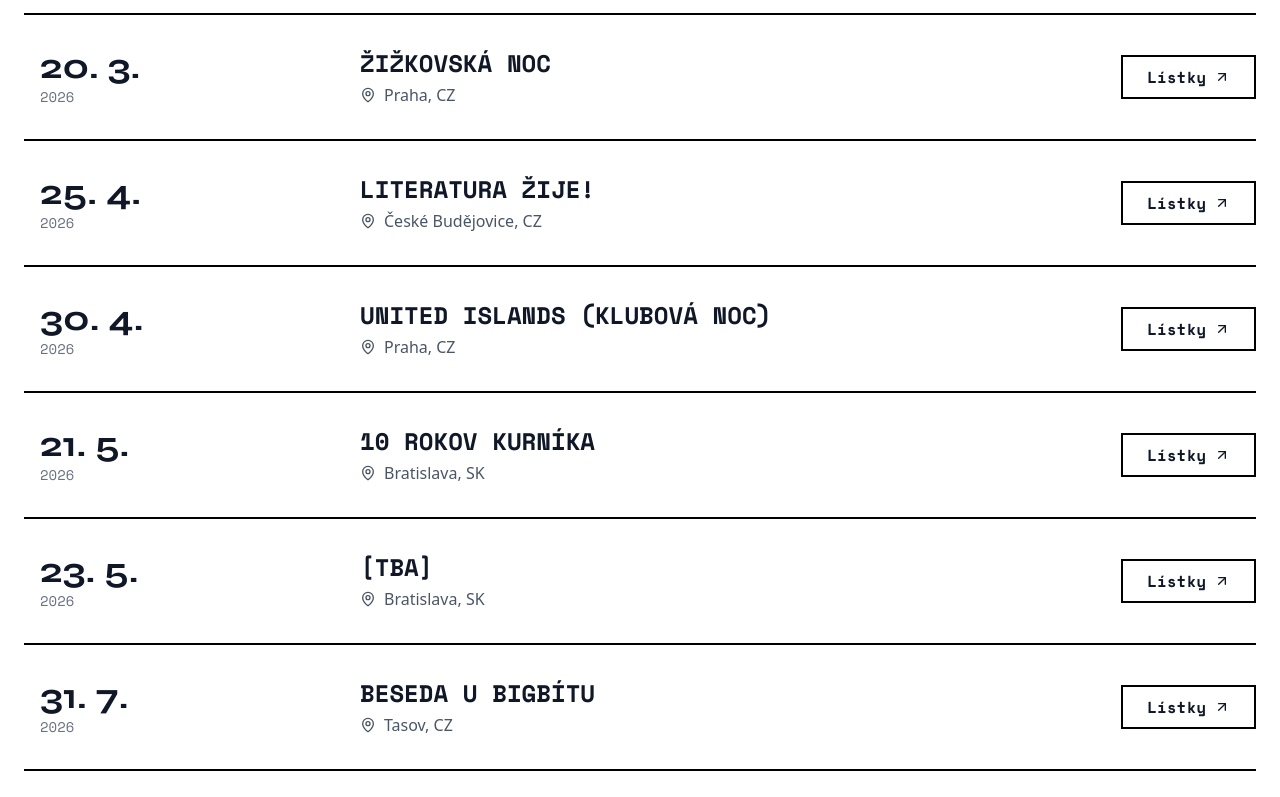
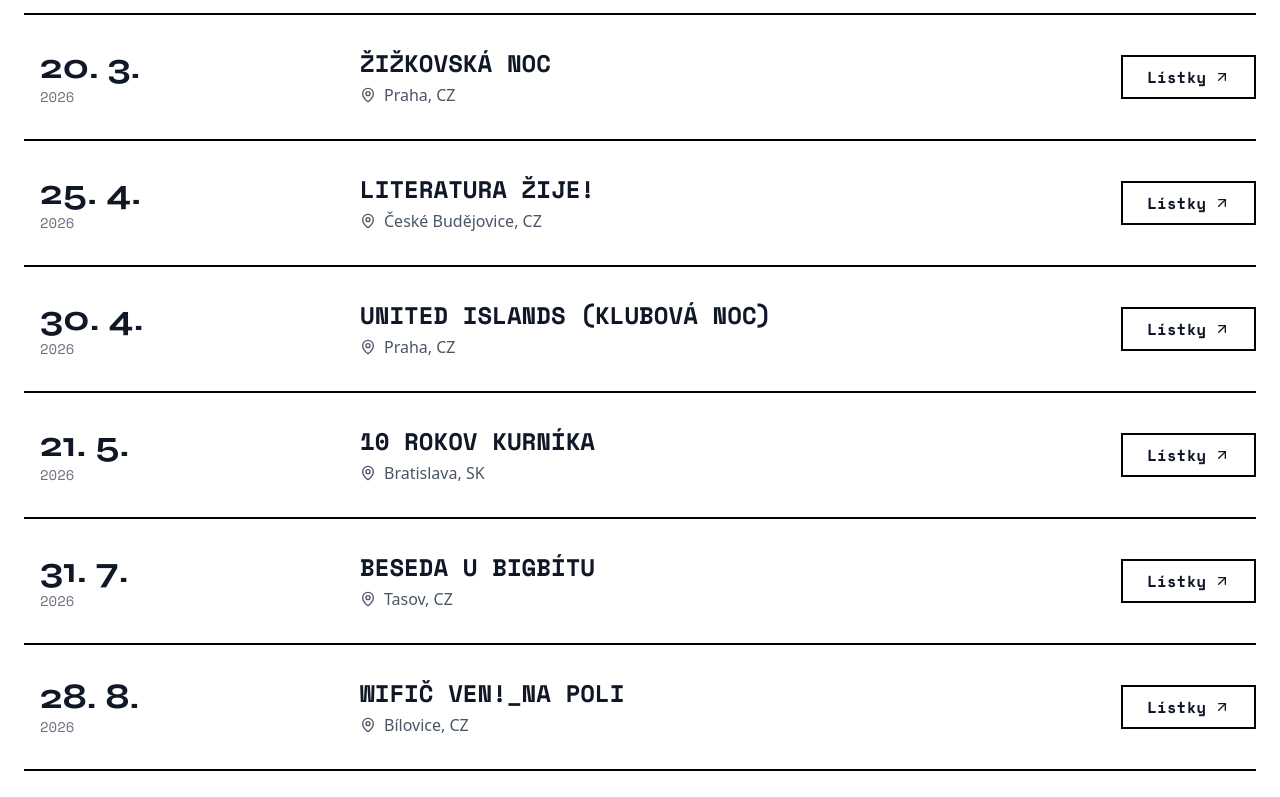
Before and after one commit to rfrecer/terez-frecerova, a React (Vite) app: page / in a window 1280 px wide. Shown: the part 2000-2797 px from the top of the page. Built offline with nearby package versions, Linux system fonts and the light colour scheme.

Commit message:
Remove tba

```diff
--- a/src/App.jsx
+++ b/src/App.jsx
@@ -83,7 +83,6 @@
   // Add 'photoUrl' for past concerts to appear in the archive grid
   const rawConcerts = [
     { venue: "Medze Festival", city: "Dolný Kubín, SK", date: "2026-09-05", link: "https://www.instagram.com/medzefestival/", imgColor: "bg-lime-200", photoUrl: "" },
-    { venue: "[TBA]", city: "Bratislava, SK", date: "2026-05-23", link: "", imgColor: "bg-fuchsia-200", photoUrl: "" },
     { venue: "10 rokov Kurníka", city: "Bratislava, SK", date: "2026-05-21", link: "https://naskurnik.sk/", imgColor: "bg-orange-200", photoUrl: "" },
     { venue: "Literatura žije!", city: "České Budějovice, CZ", date: "2026-04-25", link: "https://www.literatura-zije.cz/", imgColor: "bg-cyan-200", photoUrl: "2026-04-25 literatura zije.jpg" },
     { venue: "United Islands (Klubová noc)", city: "Praha, CZ", date: "2026-04-30", link: "https://www.unitedislands.cz/cs", imgColor: "bg-rose-200", photoUrl: "" },
```
